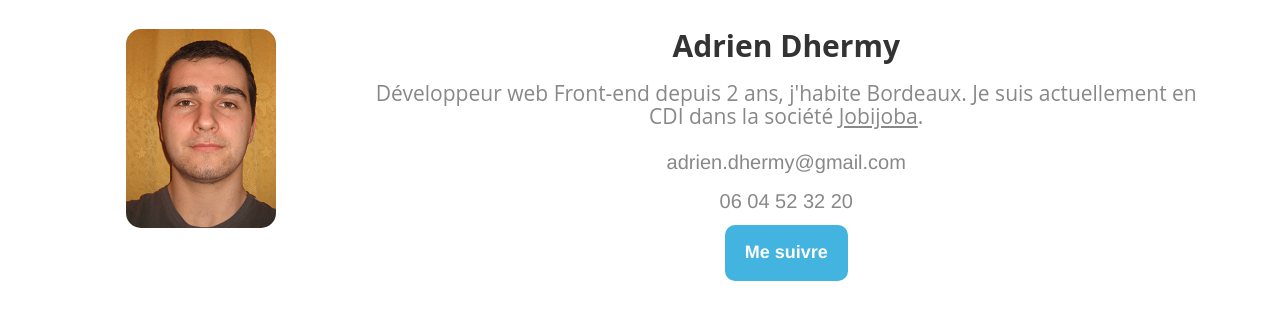
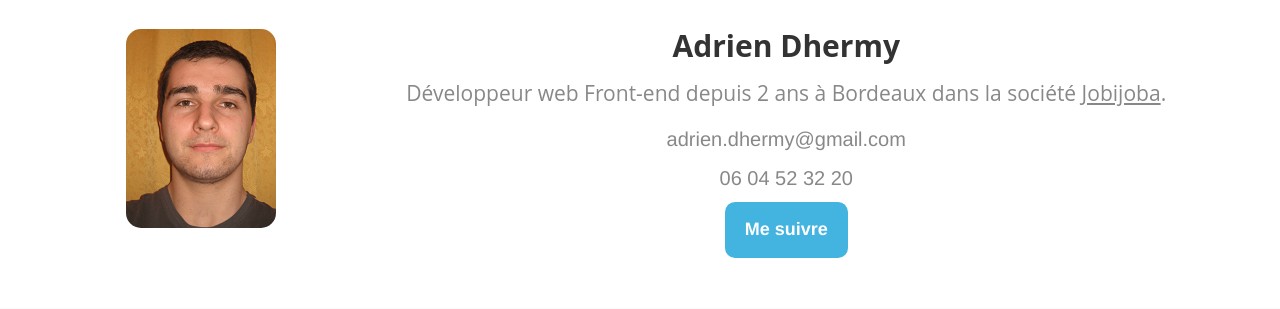
Before and after one commit to adrienDH/adrien.dhermy.fr, a PHP site: page / in a window 1280 px wide. Shown: the part 51-360 px from the top of the page. Run offline with PHP 8.4, Linux system fonts and the light colour scheme; some web fonts are replaced.

Commit message:
changement du 1er bloc

```diff
--- a/views/Index/home.php
+++ b/views/Index/home.php
@@ -30,8 +30,7 @@
 					<div class="name">Adrien Dhermy</div>
 				</h1>
 				<h2 class="text">
-					Développeur web Front-end depuis 2 ans, j'habite Bordeaux.
-					Je suis actuellement en CDI dans la société <a class="extern-link" href="<?= $links["jobijoba"] ?>" target="_blank">Jobijoba</a>.
+					Développeur web Front-end depuis 2 ans à Bordeaux dans la société <a class="extern-link" href="<?= $links["jobijoba"] ?>" target="_blank">Jobijoba</a>.
 				</h2>
 				<div class="button-wrapper">
 					<a class="contact" href="mailto:adrien.dhermy@gmail.com">adrien.dhermy@gmail.com</a>
```
